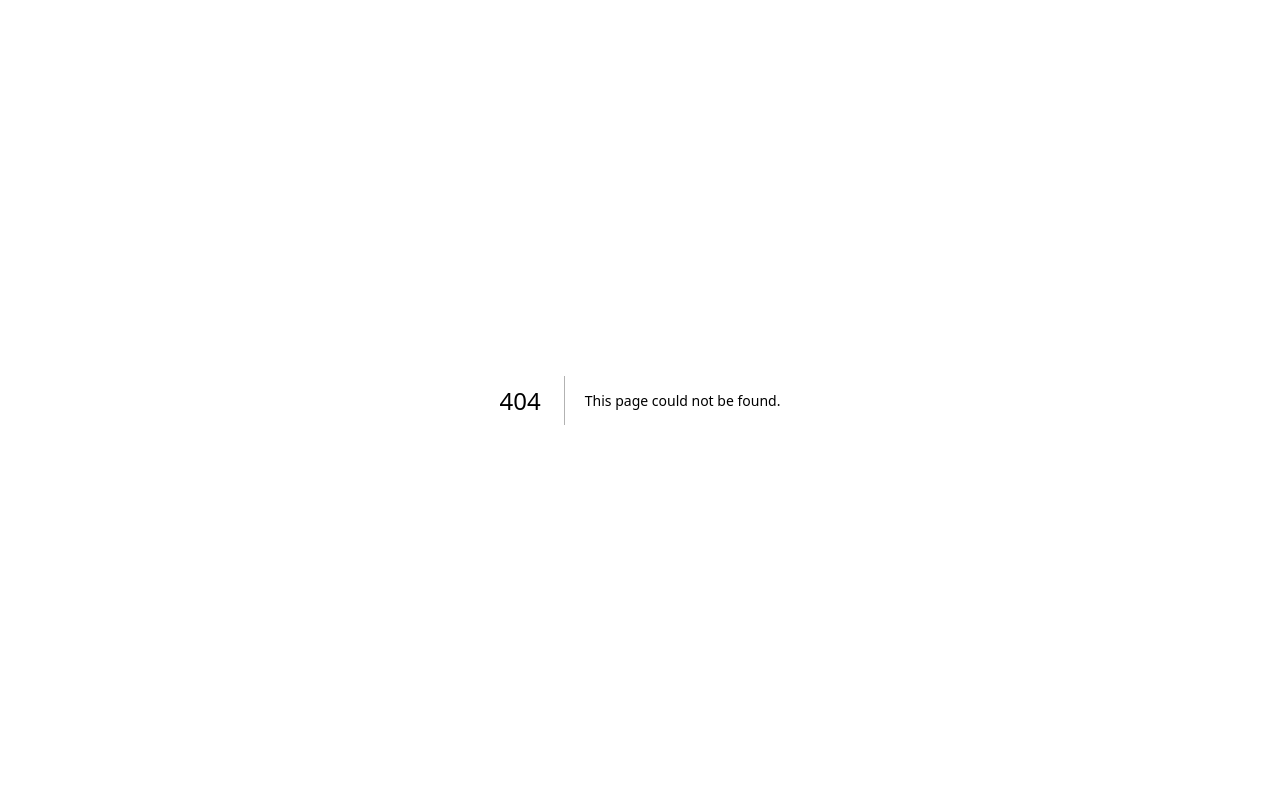
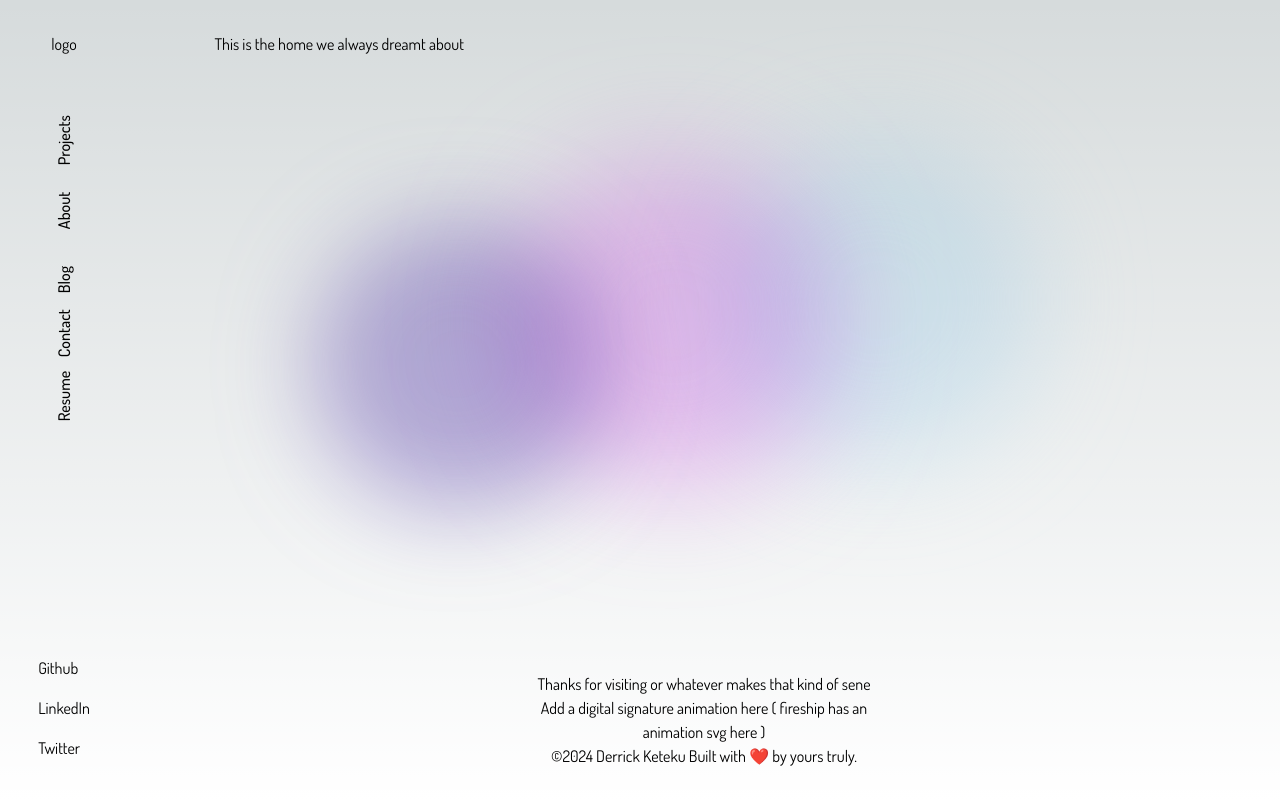
Before and after one commit to Derks14/keteku, a Next.js app: page /home in a window 1280 px wide. Before the commit this address had no page. Built offline with nearby package versions, Linux system fonts and the light colour scheme; a web font is replaced by a local one.

Commit message:
setting up the home page and children layouts

```diff
--- a/next.config.js
+++ b/next.config.js
@@ -1,4 +1,14 @@
 /** @type {import('next').NextConfig} */
-const nextConfig = {}
+const nextConfig = {
+  async redirects() {
+    return [
+      {
+        source: "/",
+        destination: "/home",
+        permanent: true,
+      },
+    ];
+  },
+};
 
-module.exports = nextConfig
+module.exports = nextConfig;
--- /dev/null
+++ b/src/app/(front)/home/page.tsx
@@ -0,0 +1,5 @@
+const Home = () => {
+  return <div>This is the home we always dreamt about</div>;
+};
+
+export default Home;
--- a/src/app/(home)/layout.tsx
+++ b/src/app/(front)/layout.tsx
@@ -8,7 +8,7 @@ export default function Layout({ children }: { children: ReactNode }) {
     <>
       <div className="flex h-full w-full flex-auto overflow-hidden">
         <Nav />
-        <Main />
+        <Main children={children} />
       </div>
     </>
   );
--- a/src/app/(home)/page.tsx
+++ /dev/null
@@ -1,9 +0,0 @@
-// import Image from "next/image";
-
-export default function Home() {
-  return (
-    <div>
-      This is the home we always dreamt about
-    </div>
-  );
-}
--- a/src/components/sections/main.tsx
+++ b/src/components/sections/main.tsx
@@ -1,6 +1,7 @@
 import Footer from "@/components/sections/footer";
+import { ReactNode } from "react";
 
-const Main = () => {
+const Main = ({ children }: { children: ReactNode }) => {
   return (
     <>
       <main className=" grow overflow-auto p-8">
@@ -10,6 +11,7 @@ const Main = () => {
             <div className="floating-ball animation-delay-2000 right-[24rem] bg-fuchsia-400"></div>
 
             <div className="floating-ball animation-delay-4000 right-[13rem]  bg-sky-200"></div>
+            <div className="">{children}</div>
           </div>
 
           <div>
--- a/src/components/sections/nav.tsx
+++ b/src/components/sections/nav.tsx
@@ -1,4 +1,5 @@
 import Link from "next/link";
+import { NavLink } from "@/components/ui/nav-link";
 
 const Nav = () => {
   const links: { label: string; path: string }[] = [
@@ -23,14 +24,14 @@ const Nav = () => {
   return (
     <>
       <aside className="h-full w-32  min-w-[8rem]  p-4 py-8">
-        <div className=" flex w-full items-center justify-center">logo</div>
+        <div className=" flex w-full items-center justify-center">
+          <Link href="/">logo</Link>
+        </div>
         <nav className="flex h-full flex-col items-center justify-between py-8">
           {/*one*/}
           <div className=" ">
             {links.map((link) => (
-              <div className="mt-10 rotate-[270deg] font-medium" key={link.path}>
-                <Link href={link.path}>{link.label}</Link>
-              </div>
+              <NavLink key={link.path} path={link.path} label={link.label} />
             ))}
           </div>
           <div className="space-y-4">
--- /dev/null
+++ b/src/components/ui/nav-link.tsx
@@ -0,0 +1,9 @@
+import Link from "next/link";
+
+export const NavLink = (link: { path: string; label: string }) => {
+  return (
+    <div className="mt-10 rotate-[270deg] font-medium" key={link.path}>
+      <Link href={link.path}>{link.label}</Link>
+    </div>
+  );
+};
--- a/src/components/ui/nav.tsx
+++ /dev/null
@@ -1,7 +0,0 @@
-export const Nav = () => {
-  return (
-    <div>
-      <div className="border-2">Hello there</div>
-    </div>
-  );
-};
```
Also changed, not shown: src/app/(front)/about/page.tsx (renamed from src/app/(home)/about/page.tsx), src/app/(front)/blog/page.tsx (renamed from src/app/(home)/blog/page.tsx), src/app/(front)/contact/page.tsx (renamed from src/app/(home)/contact/page.tsx), src/app/(front)/projects/page.tsx (renamed from src/app/(home)/projects/page.tsx).
